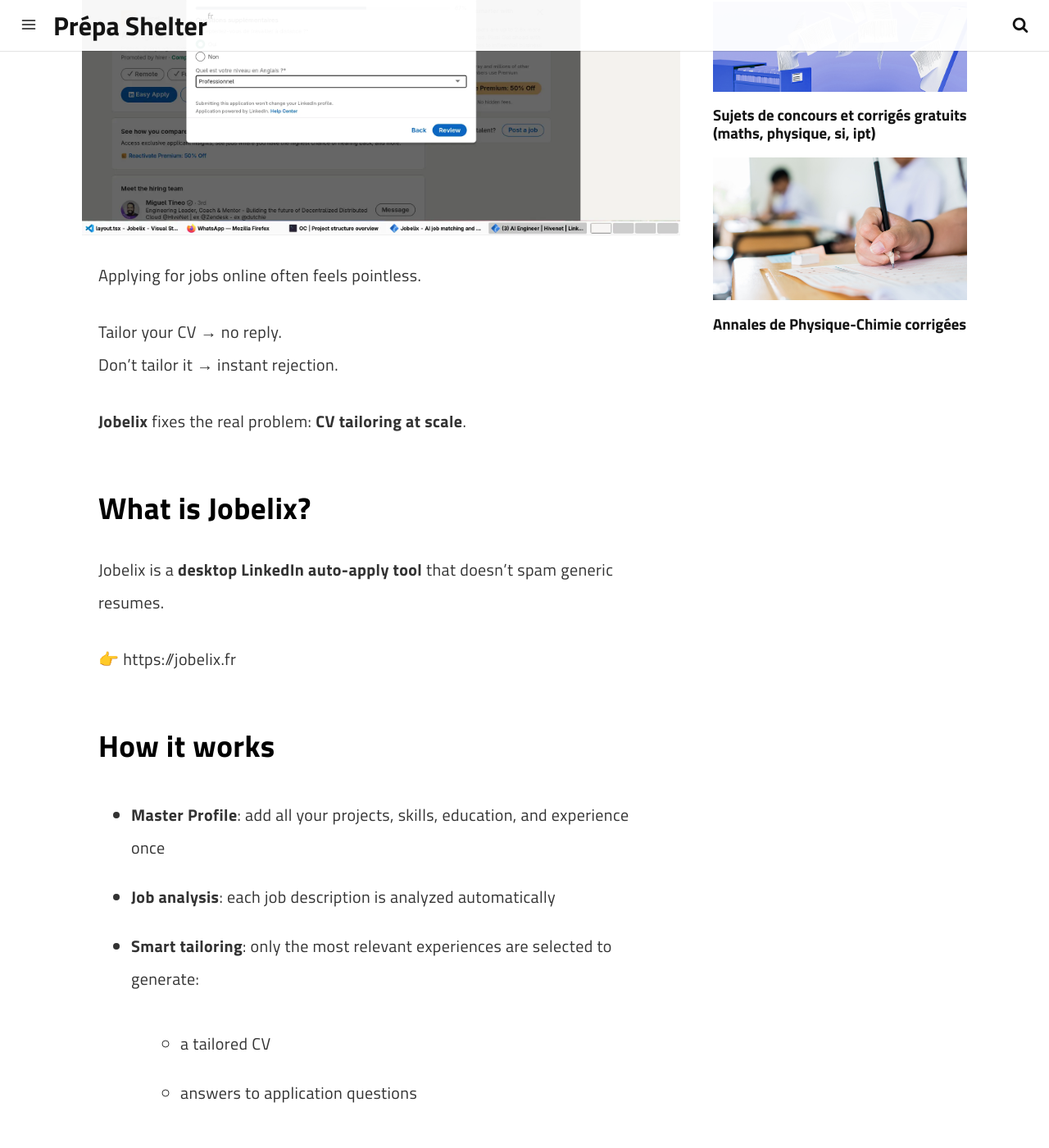
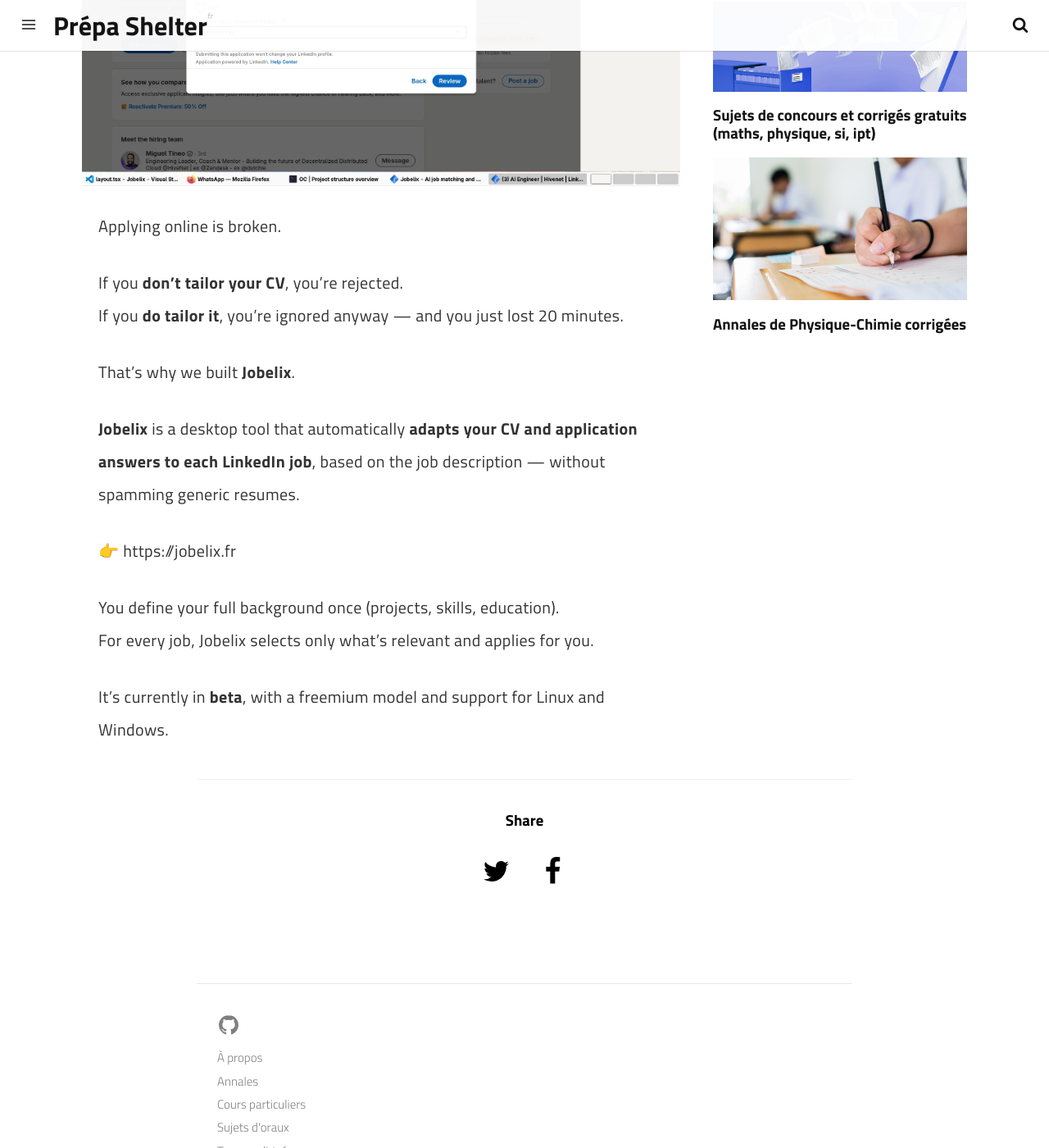
Before and after one commit to prepashelter/prepashelter.github.io, a Jekyll site: the page built from _posts/2026-02-02-jobelix-ai-cv-tailoring.md, in a window 1280 px wide and 1400 px high, scrolled down 479 px. Shown: the whole window at 82% size. Built offline with Jekyll 4.4.1, drawn with Linux system fonts in a browser that asks for light colours; a script that is not in the unit is left out; some of the changed text lies outside the part shown.

Commit message:
Update 2026-02-02-jobelix-ai-cv-tailoring.md

```diff
--- a/_posts/2026-02-02-jobelix-ai-cv-tailoring.md
+++ b/_posts/2026-02-02-jobelix-ai-cv-tailoring.md
@@ -1,53 +1,31 @@
 ---
 date: 2026-02-01 00:15:00
 layout: post
-title: Jobelix – AI-Powered CV Tailoring for LinkedIn Applications
-description: Jobelix is a smart desktop tool that analyzes job descriptions and automatically tailors your CV and application answers for each LinkedIn job.
+title: Jobelix – Stop Sending the Same CV to Every Job
+description: Jobelix is a desktop tool that automatically tailors your CV for each LinkedIn job application.
 image: /img/jobelix-cover.jpg
 category: startup
 tags:
-  - ai
+  - job-search
   - cv
-  - job-search
   - linkedin
   - automation
 author: Jobelix
 paginate: false
 ---
 
-Applying for jobs online often feels pointless.
+Applying online is broken.
 
-Tailor your CV → no reply.
-Don’t tailor it → instant rejection.
+If you **don’t tailor your CV**, you’re rejected.
+If you **do tailor it**, you’re ignored anyway — and you just lost 20 minutes.
 
-**Jobelix** fixes the real problem: **CV tailoring at scale**.
+That’s why we built **Jobelix**.
 
-## What is Jobelix?
-
-Jobelix is a **desktop LinkedIn auto-apply tool** that doesn’t spam generic resumes.
+**Jobelix** is a desktop tool that automatically **adapts your CV and application answers to each LinkedIn job**, based on the job description — without spamming generic resumes.
 
 👉 https://jobelix.fr
 
-## How it works
+You define your full background once (projects, skills, education).
+For every job, Jobelix selects only what’s relevant and applies for you.
 
-- **Master Profile**: add all your projects, skills, education, and experience once
-- **Job analysis**: each job description is analyzed automatically
-- **Smart tailoring**: only the most relevant experiences are selected to generate:
-  - a tailored CV
-  - answers to application questions
-
-Each application is adapted to the job — automatically.
-
-## Pricing
-
-Freemium:
-- free daily tokens to test properly
-- paid plans only for heavy usage
-
-## Platform support
-
-- Linux: supported
-- Windows: supported (SmartScreen warning)
-- macOS: coming later
-
-Jobelix is currently in **beta**. Feedback is welcome.
+It’s currently in **beta**, with a freemium model and support for Linux and Windows.
```
